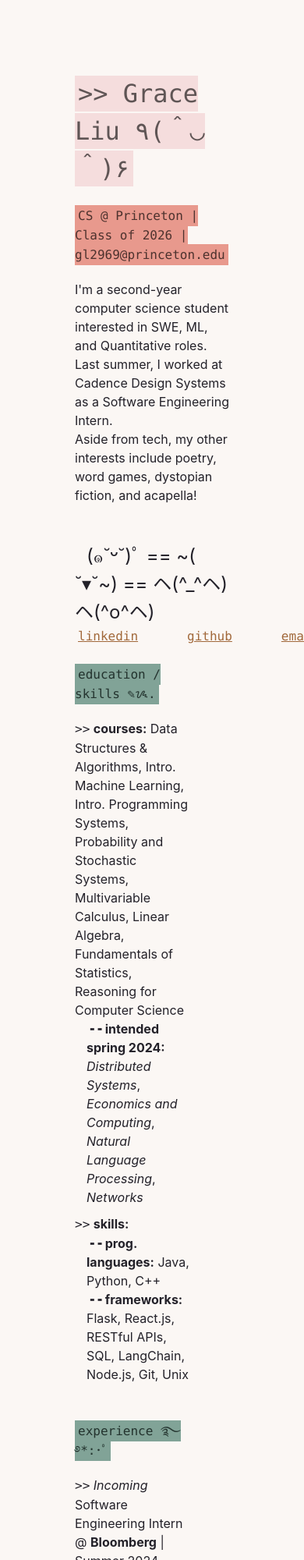
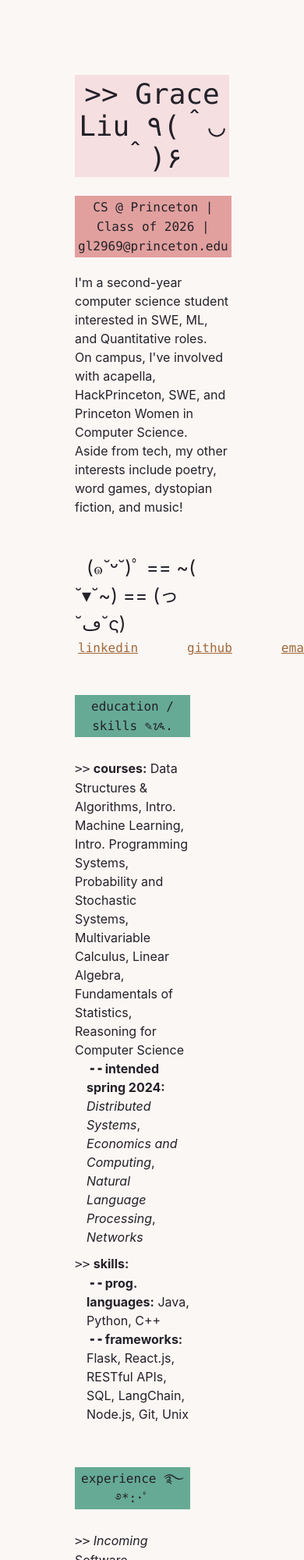
Before and after one commit to graceliu1/portfolio, a Gatsby site: page / in a window 390 px wide. Shown: the top 2000 px of the page at 78% size. Built offline with nearby package versions, Linux system fonts and the light colour scheme; Gatsby itself is replaced by a stand-in of ours.

Commit message:
added responsive buttons

```diff
--- a/src/pages/index.js
+++ b/src/pages/index.js
@@ -15,7 +15,8 @@ const paragraphStyles = {
   marginTop: 20,
 }
 
-const codeStyles = {
+// socialLinkStyles
+const socialLinkStyles = {
   padding: 4,
   color: "#A1683A",
   fontSize: "1rem",
@@ -34,7 +35,7 @@ const headerNameStyles = {
   color: "#5F5555",
   padding: 4,
   backgroundColor: "#F5DDDD", //"#97ded0",
-  fontSize: "2rem",
+  fontSize: "2.15rem",
 }
 const subheaderNameStyles = {
   color: "#4D322E",
@@ -75,7 +76,7 @@ const cardStyles = {
   verticalAlign: "top"
 }
 const cardSectionStyles = {
-
+  marginTop: "1rem"
 }
 
 const links = [
@@ -206,19 +207,19 @@ const IndexPage = () => {
 
       </div>
       <div style={pageStylesWidth}>
-      <code style={headerNameStyles}>{'>'}{'>'} Grace Liu ٩(＾◡＾)۶</code> <span style = {emoticonStyles}></span>
+      <button class="bg-rose-700/10 duration-150 hover:bg-rose-700/30 text-4xl p-1"><code>{'>'}{'>'} Grace Liu ٩(＾◡＾)۶</code></button>
       <br /> <br />
-      <code style={subheaderNameStyles}>CS @ Princeton | Class of 2026 | gl2969@princeton.edu </code>
+      <button class="bg-red-700/40 duration-150 hover:bg-red-700/70 px-1 py-0.5"><code>CS @ Princeton | Class of 2026 | gl2969@princeton.edu </code></button>
 
       <p style={paragraphStyles}>I'm a second-year computer science student interested in SWE, ML, and Quantitative roles.
-      <br />Last summer, I worked at Cadence Design Systems as a Software Engineering Intern.
-       <br />Aside from tech, my other interests include poetry, word games, dystopian fiction, and acapella!</p>
+      <br />On campus, I've involved with acapella, HackPrinceton, SWE, and Princeton Women in Computer Science.
+       <br />Aside from tech, my other interests include poetry, word games, dystopian fiction, and music!</p>
 
-       <span style={emoticonStyles2}>(๑˘ᵕ˘)ﾟ == ~( ˘▾˘~) == ヘ(^_^ヘ) ヘ(^o^ヘ)</span>
+       <span style={emoticonStyles2}>(๑˘ᵕ˘)ﾟ == ~( ˘▾˘~) == (っ˘ڡ˘ς)</span>
 
        <br />
        {links.map(link => (
-          <code key={link.url} style={codeStyles}>
+          <code key={link.url} style={socialLinkStyles}>
             <span>
               <a href={`${link.url}`}>
                 {link.text}
@@ -229,7 +230,7 @@ const IndexPage = () => {
 
       <div style={cardSectionStyles}>
         <div style = {cardStyles}>
-      <code style={subsectionNameStyles}>education / skills ✎ᝰ.</code>
+          <button class="bg-emerald-700/60 duration-150 hover:bg-emerald-900/80 mt-2 mb-2 px-1 py-0.5"><code>education / skills ✎ᝰ.</code></button>
           <p style ={paragraphStyles}>
             <ul>
               <li style ={listItemStyles}><code>{'>'}{'>'}</code> <b>courses:</b>  Data Structures & Algorithms,  Intro. Machine Learning, Intro. Programming Systems, Probability and Stochastic Systems, Multivariable Calculus, Linear Algebra,
@@ -245,7 +246,7 @@ const IndexPage = () => {
           </p>
         </div>
         <div style = {cardStyles}>
-      <code style={subsectionNameStyles}>experience ࿐ ࿔*:･ﾟ</code>
+          <button class="bg-emerald-700/60 duration-150 hover:bg-emerald-900/80 mt-2 mb-2 px-1 py-0.5"><code>experience ࿐ ࿔*:･ﾟ</code></button>
           <p style ={paragraphStyles}>
             <ul>
               <li style ={listItemStyles}><code>{'>'}{'>'}</code> <em>Incoming</em> Software Engineering Intern @ <b>Bloomberg</b> | Summer 2024</li>
@@ -258,7 +259,8 @@ const IndexPage = () => {
       </div>
 
       <br />
-      <code style={subsectionNameStyles}>projects ⋆ ˚｡⋆୨୧˚</code>
+      <button class="bg-emerald-700/60 duration-150 hover:bg-emerald-900/80 mt-2 mb-2 px-1 py-0.5"><code>projects ⋆ ˚｡⋆୨୧˚</code></button>
+
       <p style ={paragraphStyles}>
         <ul>
           <li style ={listItemStyles}><code>{'>'}{'>'}</code> <b>Product Safety from Text Recognition Application:</b></li>
@@ -270,11 +272,24 @@ const IndexPage = () => {
         </ul>
       </p>
 
+      <button class="bg-rose-700/20 duration-150 hover:bg-rose-700/30 mt-5 mb-10 p-1"><code>say hello (☆^ー^☆)</code></button>
       </div>
     </main>
   )
 }
 
+/*
+old headers:
+ <br /><code style={headerNameStyles} >{'>'}{'>'} Grace Liu ٩(＾◡＾)۶</code> <span style = {emoticonStyles}></span>
+ <code style={subsectionNameStyles}>education / skills ✎ᝰ.</code>
+ <code style={subsectionNameStyles}>experience ࿐ ࿔*:･ﾟ</code>
+ <code style={subsectionNameStyles}>projects ⋆ ˚｡⋆୨୧˚</code>
+ <code style={subheaderNameStyles}>CS @ Princeton | Class of 2026 | gl2969@princeton.edu </code>
+
+
+
+*/
+
 export default IndexPage
 
 export const Head = () => <title>Home Page</title>
```
Lines whose indentation alone changed are shown as unchanged.
